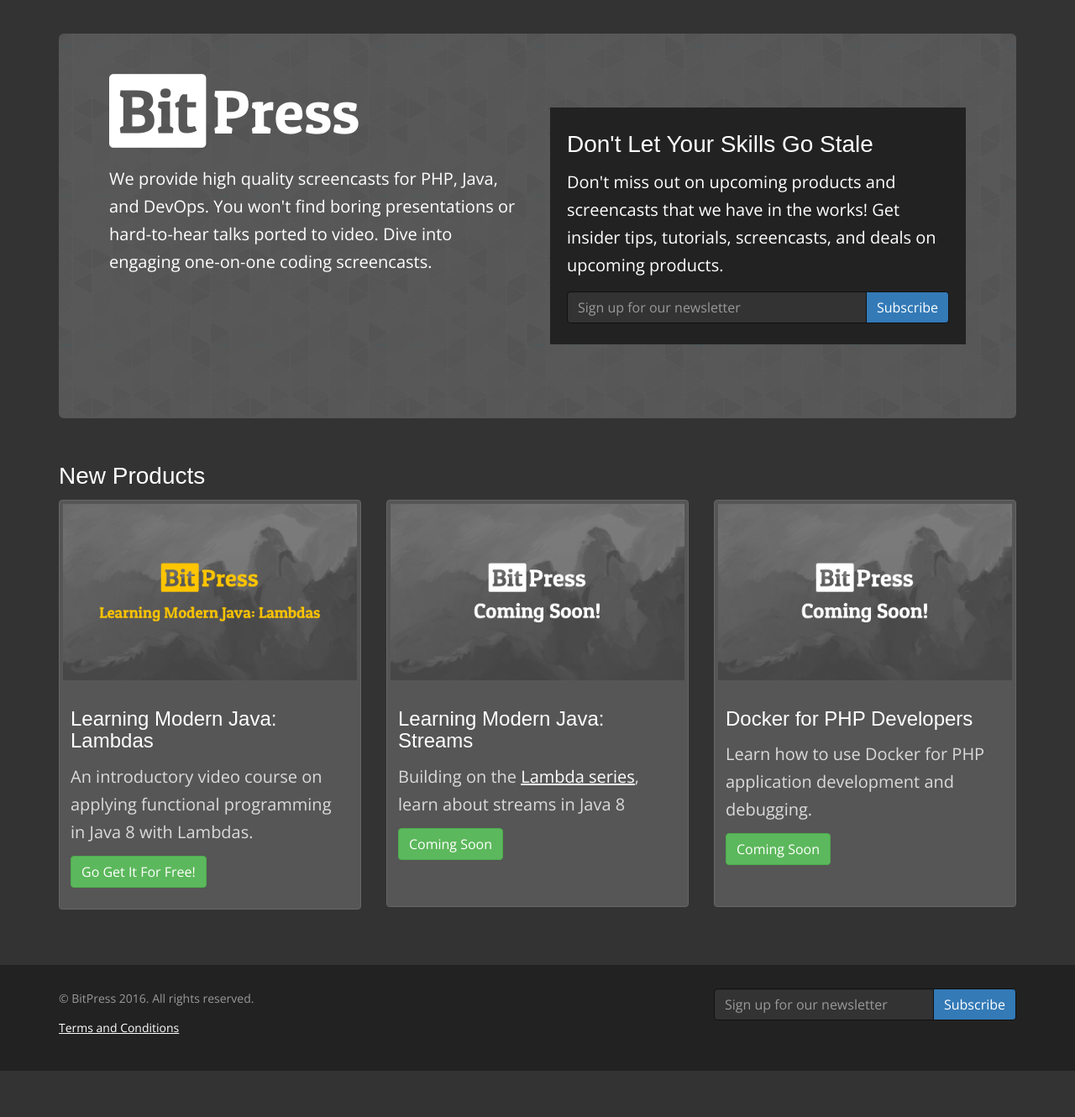
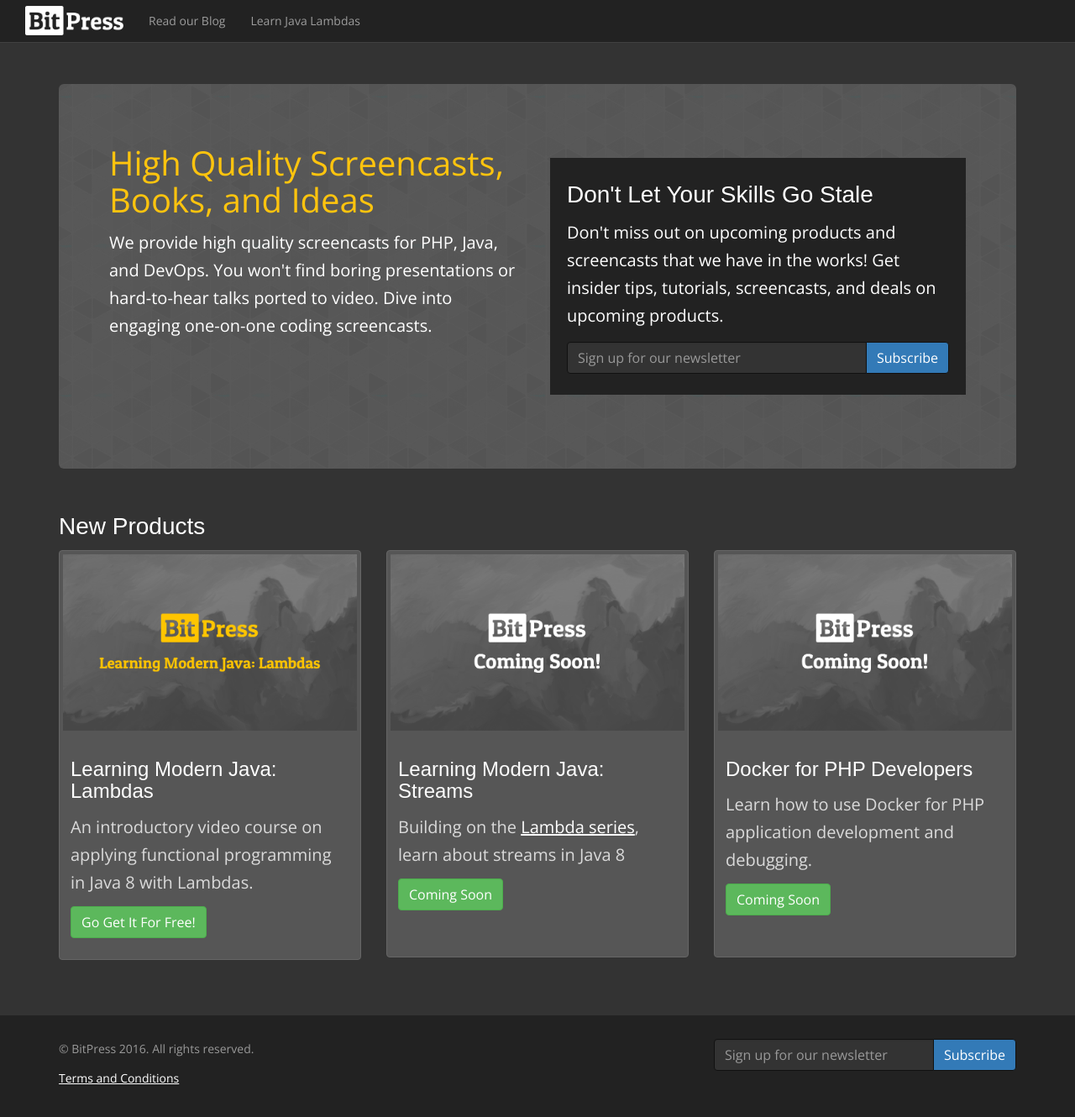
Before and after one commit to bitpressio/bitpressio.github.io, a Jekyll site: the page built from index.html, in a window 1280 px wide and 1335 px high. Shown: the top 1330 px of the window at 84% size. Built offline with Jekyll 4.4.1, drawn with Linux system fonts in a browser that asks for light colours; some web fonts are replaced.

Commit message:
Add a blog list page, and link on the homepage

```diff
--- a/_posts/2016-02-16-how-to-accept-json-post-requests-in-lumen.markdown
+++ b/_posts/2016-02-16-how-to-accept-json-post-requests-in-lumen.markdown
@@ -5,6 +5,7 @@
 author: Paul Redmond
 categories: php laravel
 excerpt: Learn how to accept a JSON payload in your Lumen API with a middleware
+short_description: Sending a JSON encoded entity to a RESTful API is a common need, and a JSON payload is actually pretty slick and convenient. It eases the pain of form-encoded strings when sending post data, and makes it easier to structure complex data that’s more readable. It can also make documentation easier to follow when you share cURL examples of making requests to your API. JSON is much easier for readers to digest compared to form encoded request params.
 published: true
 ---
 Sending a JSON encoded entity to a RESTful API is a common need, and a JSON payload is actually pretty slick and convenient. It eases the pain of form-encoded strings when sending post data, and makes it easier to structure complex data that’s more readable. It can also make documentation easier to follow when you share cURL examples of making requests to your API. JSON is much easier for readers to digest compared to form encoded request params.
--- /dev/null
+++ b/blog.html
@@ -0,0 +1,3 @@
+---
+layout: blog-list
+---
--- a/css/main.scss
+++ b/css/main.scss
@@ -19,9 +19,19 @@
 }
 
 body.homepage {
-    padding-top: 2em;
+    padding-top: 5em;
     color: #C5C5C5;
     font-size: 2em;
+
+    .navbar-nav {
+        font-size: 14px;
+    }
+}
+
+body.post {
+    i {
+        color: #fff;
+    }
 }
 
 .homepage {
@@ -358,6 +368,16 @@
         }
     }
 
+    .post-title {
+        a, a:visited {
+            color: #000;
+            box-shadow: 0 1px 0 0 lighten(#000, 70%);
+        }
+        a:hover {
+            box-shadow: 0 1px 0 0 rgba(0,0,0,0.8);
+        }
+    }
+
     h1, h2, h3, h4, h5, h6 {
         color: #000;
     }
--- a/index.html
+++ b/index.html
@@ -1,15 +1,28 @@
 ---
 layout: homepage
 ---
-
+<nav class="navbar-inverse navbar-fixed-top main-nav">
+    <div class="container-fluid">
+        <div class="navbar-header">
+            <a class="navbar-brand" href="{{ site.url }}">
+                <img width="117" height="35" alt="Brand" src="/assets/images/watermark-white@2x.png">
+            </a>
+        </div>
+        <ul class="nav navbar-nav">
+            <li><a href="/blog/">Read our Blog</a></li>
+            <li><a href="/learning-modern-java/">Learn Java Lambdas</a></li>
+        </ul>
+    </div>
+</nav>
 <div class="jumbotron">
     <div class="row">
         <div class="col-md-6">
-            <div class="logo" style="margin: 0 auto; margin-bottom: 1em;">
+            <!-- <div class="logo" style="margin: 0 auto; margin-bottom: 1em;">
                 <a href="/">
                     <img src="/assets/images/watermark-white@2x.png" width="297" alt="BitPress">
                 </a>
-            </div>
+            </div> -->
+            <h1>High Quality Screencasts, Books, and Ideas</h1>
             <p>We provide high quality screencasts for PHP, Java, and DevOps. You won't find boring presentations or hard-to-hear talks ported to video. Dive into engaging one-on-one coding screencasts.</p>
         </div>
         <div class="col-md-6">
```
Also changed, not shown: _layouts/blog-list.html (added, +25 -0 lines), _layouts/blog.html (+5 -12 lines), assets/images/b-logo.png (added), assets/images/logo-b-grayscale.png (added).
